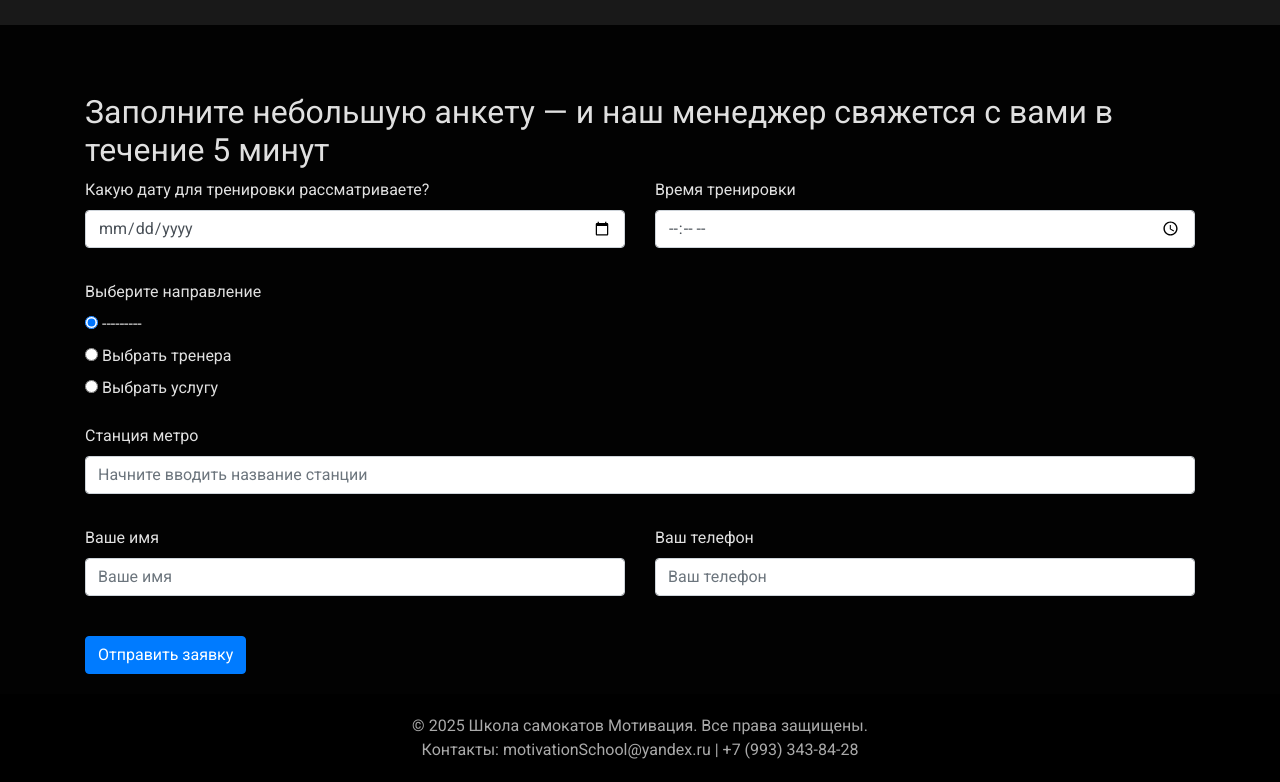
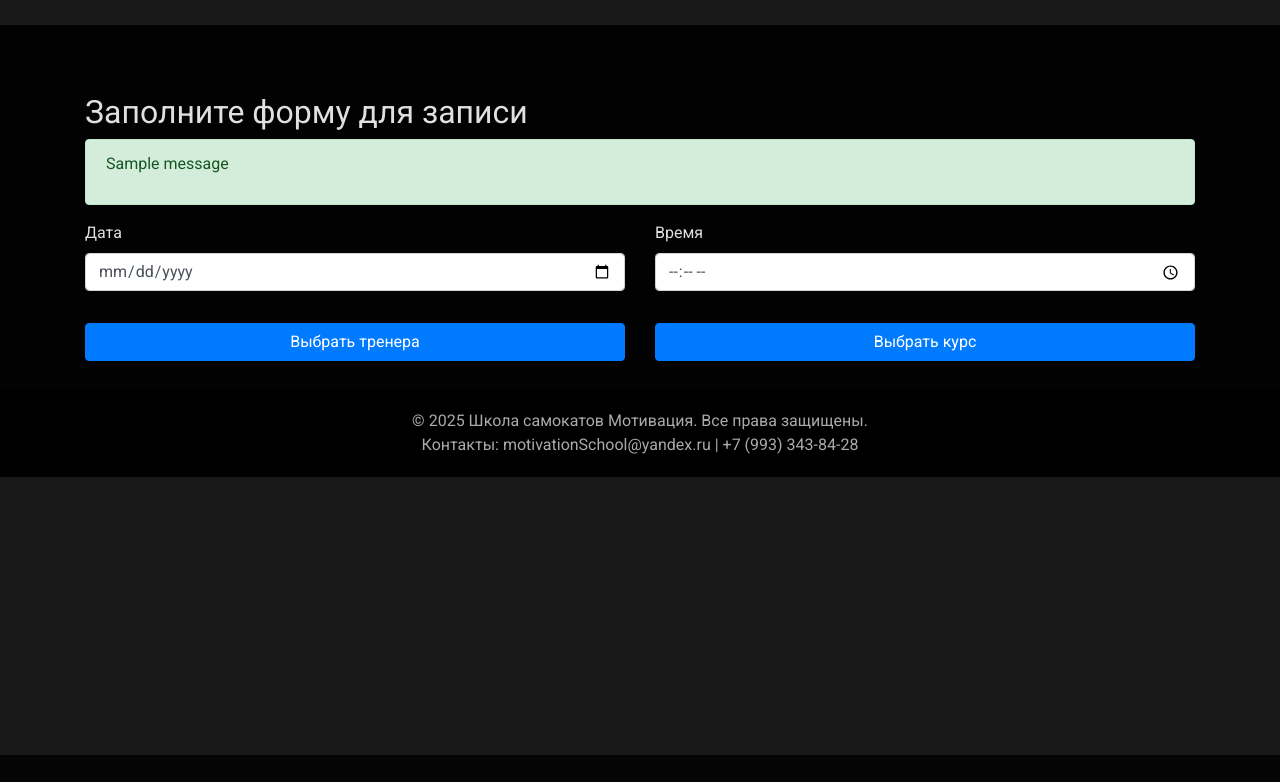
Before and after one commit to Codder0year/scooter_school, a Django app: page /booking/new/ in a window 1280 px wide. Shown: the part 45-827 px from the top of the page. After the commit the page ends 800 px from the top, so only its background shows below. Run offline with Django 5.2, Linux system fonts and the light colour scheme; tables that the repository leaves empty hold one stand-in row (values such as "Sample post"); one stand-in notice (Sample message) is shown; some libraries are stand-ins or nearby versions.

Commit message:
улучшено

```diff
--- a/booking/forms.py
+++ b/booking/forms.py
@@ -1,3 +1,4 @@
+# booking/forms.py
 from django import forms
 from .models import Booking
 
@@ -5,29 +6,28 @@ from .models import Booking
 class BookingForm(forms.ModelForm):
     class Meta:
         model = Booking
-        fields = ['date', 'time', 'direction', 'trainer', 'service', 'metro', 'name', 'phone']
+        fields = ['date', 'time', 'trainer', 'course', 'metro', 'name', 'phone']
         widgets = {
             'date': forms.DateInput(attrs={'type': 'date', 'class': 'form-control'}),
             'time': forms.TimeInput(attrs={'type': 'time', 'class': 'form-control'}),
-            'direction': forms.RadioSelect(),
-            'trainer': forms.TextInput(attrs={'class': 'form-control', 'placeholder': 'Выберите тренера'}),
-            'service': forms.TextInput(attrs={'class': 'form-control', 'placeholder': 'Выберите услугу'}),
-            'metro': forms.TextInput(attrs={
-                'class': 'form-control autocomplete',
-                'placeholder': 'Начните вводить название станции'
-            }),
-            'name': forms.TextInput(attrs={'class': 'form-control', 'placeholder': 'Ваше имя'}),
-            'phone': forms.TextInput(attrs={'class': 'form-control', 'placeholder': 'Ваш телефон'}),
+            'trainer': forms.Select(attrs={'class': 'form-control'}),
+            'course': forms.Select(attrs={'class': 'form-control'}),  # заменили service на course
+            'metro': forms.TextInput(attrs={'class': 'form-control'}),
+            'name': forms.TextInput(attrs={'class': 'form-control'}),
+            'phone': forms.TextInput(attrs={'class': 'form-control'}),
         }
 
     def clean(self):
         cleaned_data = super().clean()
-        direction = cleaned_data.get('direction')
         trainer = cleaned_data.get('trainer')
-        service = cleaned_data.get('service')
+        course = cleaned_data.get('course')
 
-        if direction == 'trainer' and not trainer:
-            self.add_error('trainer', 'Укажите, пожалуйста, тренера.')
-        elif direction == 'service' and not service:
-            self.add_error('service', 'Укажите, пожалуйста, услугу.')
-        return cleaned_data
+        if trainer and course:
+            if not trainer.courses.filter(id=course.id).exists():  # проверка на курсы
+                self.add_error('course', 'Этот тренер не предоставляет выбранный курс')
+        elif trainer and not course:
+            self.add_error('course', 'Пожалуйста, выберите курс тренера')
+        elif course and not trainer:
+            self.add_error('trainer', 'Пожалуйста, выберите тренера для курса')
+        else:
+            self.add_error(None, 'Пожалуйста, выберите тренера и курс или курс и тренера')
--- a/booking/models.py
+++ b/booking/models.py
@@ -2,7 +2,7 @@ from django.db import models
 
 CHOICES_DIRECTION = (
     ('trainer', 'Выбрать тренера'),
-    ('service', 'Выбрать услугу'),
+    ('course ', 'Выбрать услугу'),
 )
 
 
@@ -21,7 +21,7 @@ class Booking(models.Model):
     )
 
     # Если выбрана услуга, ссылаемся на модель из приложения courses
-    service = models.ForeignKey(
+    course = models.ForeignKey(
         'courses.Course',
         on_delete=models.SET_NULL,
         blank=True,
--- a/booking/templates/booking/booking_form.html
+++ b/booking/templates/booking/booking_form.html
@@ -4,11 +4,24 @@
 {% block extra_css %}
 <link rel="stylesheet" href="https://code.jquery.com/ui/1.13.2/themes/base/jquery-ui.css">
 <link rel="stylesheet" href="{% static 'booking/css/style_metro.css' %}">
+<style>
+    .hidden { display: none; }
+</style>
 {% endblock %}
 
 {% block content %}
 <div class="container mt-5">
-    <h2>Заполните небольшую анкету — и наш менеджер свяжется с вами в течение 5 минут</h2>
+    <h2>Заполните форму для записи</h2>
+
+    <!-- Если есть сообщения об успешной отправке -->
+    {% if messages %}
+        <div class="alert alert-success">
+            {% for message in messages %}
+                <p>{{ message }}</p>
+            {% endfor %}
+        </div>
+    {% endif %}
+
     <form method="post" novalidate>
         {% csrf_token %}
 
@@ -16,7 +29,7 @@
         <div class="row">
             <div class="col-md-6">
                 <div class="form-group">
-                    <label for="{{ form.date.id_for_label }}">Какую дату для тренировки рассматриваете?</label>
+                    <label for="{{ form.date.id_for_label }}">Дата</label>
                     {{ form.date }}
                     {% for error in form.date.errors %}
                         <div class="text-danger">{{ error }}</div>
@@ -25,7 +38,7 @@
             </div>
             <div class="col-md-6">
                 <div class="form-group">
-                    <label for="{{ form.time.id_for_label }}">Время тренировки</label>
+                    <label for="{{ form.time.id_for_label }}">Время</label>
                     {{ form.time }}
                     {% for error in form.time.errors %}
                         <div class="text-danger">{{ error }}</div>
@@ -34,22 +47,21 @@
             </div>
         </div>
 
-        <!-- Направление -->
-        <div class="row mt-3">
-            <div class="col-md-12">
-                <label>Выберите направление</label>
-                {{ form.direction }}
-                {% for error in form.direction.errors %}
-                    <div class="text-danger">{{ error }}</div>
-                {% endfor %}
+        <!-- Кнопки выбора -->
+        <div class="row mt-3" id="choice-buttons">
+            <div class="col-md-6 mb-2">
+                <button type="button" class="btn btn-primary w-100" id="choose-trainer-btn">Выбрать тренера</button>
+            </div>
+            <div class="col-md-6">
+                <button type="button" class="btn btn-primary w-100" id="choose-course-btn">Выбрать курс</button>
             </div>
         </div>
 
-        <!-- Тренер -->
-        <div class="row mt-3" id="trainer-field" style="display: none;">
+        <!-- Поля выбора тренера и курса -->
+        <div class="row mt-3 hidden" id="trainer-block">
             <div class="col-md-12">
                 <div class="form-group">
-                    <label for="{{ form.trainer.id_for_label }}">Выберите тренера</label>
+                    <label>Тренер</label>
                     {{ form.trainer }}
                     {% for error in form.trainer.errors %}
                         <div class="text-danger">{{ error }}</div>
@@ -58,24 +70,24 @@
             </div>
         </div>
 
-        <!-- Услуга -->
-        <div class="row mt-3" id="service-field" style="display: none;">
+        <div class="row mt-3 hidden" id="course-block">
             <div class="col-md-12">
                 <div class="form-group">
-                    <label for="{{ form.service.id_for_label }}">Выберите услугу</label>
-                    {{ form.service }}
-                    {% for error in form.service.errors %}
+                    <label>Курс</label>
+                    {{ form.course }}
+                    {% for error in form.course.errors %}
                         <div class="text-danger">{{ error }}</div>
                     {% endfor %}
                 </div>
             </div>
         </div>
 
-        <!-- Метро -->
+        <!-- Остальные поля -->
+        <div class="hidden" id="additional-fields">
             <div class="row mt-3">
                 <div class="col-md-12">
                     <div class="form-group">
-                    <label for="{{ form.metro.id_for_label }}">Станция метро</label>
+                        <label>Метро</label>
                         {{ form.metro }}
                         {% for error in form.metro.errors %}
                             <div class="text-danger">{{ error }}</div>
@@ -84,11 +96,10 @@
                 </div>
             </div>
 
-        <!-- Контакты -->
             <div class="row mt-3">
                 <div class="col-md-6">
                     <div class="form-group">
-                    <label for="{{ form.name.id_for_label }}">Ваше имя</label>
+                        <label>Имя</label>
                         {{ form.name }}
                         {% for error in form.name.errors %}
                             <div class="text-danger">{{ error }}</div>
@@ -97,7 +108,7 @@
                 </div>
                 <div class="col-md-6">
                     <div class="form-group">
-                    <label for="{{ form.phone.id_for_label }}">Ваш телефон</label>
+                        <label>Телефон</label>
                         {{ form.phone }}
                         {% for error in form.phone.errors %}
                             <div class="text-danger">{{ error }}</div>
@@ -106,51 +117,90 @@
                 </div>
             </div>
 
-        <!-- Кнопка -->
             <div class="row mt-4">
                 <div class="col-md-12">
-                <button type="submit" class="btn btn-primary">Отправить заявку</button>
+                    <button type="submit" class="btn btn-success w-100">Отправить</button>
+                </div>
             </div>
         </div>
     </form>
 </div>
 {% endblock %}
 
+
 {% block extra_js %}
 <script src="https://code.jquery.com/ui/1.13.2/jquery-ui.min.js"></script>
 <script>
 $(document).ready(function() {
-    // Проверка загрузки jQuery UI
-    if (!$.ui || !$.ui.autocomplete) {
-        console.error('jQuery UI не загружен!');
-        return;
+    let selectedPath = null;  // Переменная для отслеживания выбранного пути (тренер или курс)
+
+    // Ссылки на скрытые блоки для тренера, курса и дополнительных полей
+    const $additionalFields = $('#additional-fields');
+    const $trainerBlock = $('#trainer-block');
+    const $courseBlock = $('#course-block');
+
+    // Обработчик для кнопки "Выбрать тренера"
+    $('#choose-trainer-btn').click(function() {
+        selectedPath = 'trainer';  // Устанавливаем выбранный путь как тренер
+        $('#choice-buttons').hide();  // Скрываем кнопки выбора
+        $trainerBlock.removeClass('hidden').hide().fadeIn(500);  // Показываем блок тренера с анимацией
+        $courseBlock.addClass('hidden');  // Скрываем блок курса
+    });
+
+    // Обработчик для кнопки "Выбрать курс"
+    $('#choose-course-btn').click(function() {
+        selectedPath = 'course';  // Устанавливаем выбранный путь как курс
+        $('#choice-buttons').hide();  // Скрываем кнопки выбора
+        $courseBlock.removeClass('hidden').hide().fadeIn(500);  // Показываем блок курса с анимацией
+        $trainerBlock.addClass('hidden');  // Скрываем блок тренера
+    });
+
+    // Динамическая загрузка курсов для выбранного тренера
+    $('#id_trainer').change(function() {
+        if (selectedPath === 'trainer' && $(this).val()) {
+            // Загружаем курсы для выбранного тренера
+            $.get(`/booking/get-trainer-courses/${$(this).val()}/`, data => {
+                // Очищаем список курсов и добавляем новый
+                $('#id_course').empty().append('<option value="">---------</option>');
+                data.forEach(c => $('#id_course').append(`<option value="${c.id}">${c.name}</option>`));
+                // Показываем блок с курсами, если они есть
+                $courseBlock.removeClass('hidden').hide().fadeIn(500);
+            });
         }
+    });
 
-    // Загрузка станций метро
-    fetch("{% static 'metro_stations.json' %}")
-        .then(response => {
-            if (!response.ok) throw new Error('Ошибка загрузки: ' + response.status);
-            return response.json();
-        })
-        .then(data => {
-            console.log('Успешно загружено станций:', data.length);
-            $("#id_metro").autocomplete({
-                source: data,
-                minLength: 2,
-                delay: 300
+    // Динамическая загрузка тренеров для выбранного курса
+    $('#id_course').change(function() {
+        if (selectedPath === 'course' && $(this).val()) {
+            // Загружаем тренеров для выбранного курса
+            $.get(`/booking/get-course-trainers/${$(this).val()}/`, data => {
+                // Очищаем список тренеров и добавляем новый
+                $('#id_trainer').empty().append('<option value="">---------</option>');
+                data.forEach(t => $('#id_trainer').append(`<option value="${t.id}">${t.name}</option>`));
+                // Показываем блок с тренерами, если они есть
+                $trainerBlock.removeClass('hidden').hide().fadeIn(500);
             });
-        })
-        .catch(error => console.error('Ошибка:', error));
+        }
+    });
 
-    // Управление видимостью полей
-    const updateFieldsVisibility = () => {
-        const selected = $("input[name='direction']:checked").val();
-        $("#trainer-field").toggle(selected === 'trainer');
-        $("#service-field").toggle(selected === 'service');
-    };
+    // Показываем дополнительные поля, когда оба выбора (тренер и курс) сделаны
+    $('body').on('change', '#id_course, #id_trainer', function() {
+        if (
+            (selectedPath === 'trainer' && $('#id_course').val()) ||  // Если выбран тренер и курс
+            (selectedPath === 'course' && $('#id_trainer').val())     // Если выбран курс и тренер
+        ) {
+            // Показываем дополнительные поля
+            $additionalFields.removeClass('hidden').hide().fadeIn(500);
+        }
+    });
 
-    $("input[name='direction']").on('change', updateFieldsVisibility);
-    updateFieldsVisibility();
+    // Автозаполнение для поля "Метро"
+    $('#id_metro').autocomplete({
+        source: "{% static 'metro_stations.json' %}",  // Источник данных для автозаполнения
+        minLength: 2,  // Минимальная длина ввода
+        delay: 300     // Задержка перед отправкой запроса
     });
+});
+
 </script>
 {% endblock %}
--- /dev/null
+++ b/booking/templates/booking/success.html
@@ -0,0 +1,6 @@
+{% extends 'base.html' %}
+{% load static %}
+{% block content %}
+    <h1>Спасибо за ваше бронирование!</h1>
+    <p>Мы свяжемся с вами в ближайшее время.</p>
+{% endblock %}
--- a/booking/urls.py
+++ b/booking/urls.py
@@ -1,4 +1,6 @@
 from django.urls import path
+
+from . import views
 from .views import BookingCreateView
 from django.views.generic import TemplateView
 
@@ -6,5 +8,7 @@ app_name = 'booking'
 
 urlpatterns = [
     path('new/', BookingCreateView.as_view(), name='booking_new'),
-    path('success/', TemplateView.as_view(template_name='booking/success.html'), name='booking_success'),
+    path('booking/success/', views.BookingSuccessView.as_view(), name='booking_success'),
+    path('get-trainer-courses/<int:trainer_id>/', views.get_trainer_courses, name='get_trainer_courses'),
+    path('get-course-trainers/<int:course_id>/', views.get_course_trainers, name='get_course_trainers'),
 ]
--- a/booking/views.py
+++ b/booking/views.py
@@ -1,9 +1,15 @@
 import requests
 from django.conf import settings
+from django.http import JsonResponse
 from django.shortcuts import render, redirect
 from django.views import View
 from django.contrib import messages
+from django.views.generic import TemplateView
+
+from courses.models import Course
+from trainers.models import Trainer
 from .forms import BookingForm
+
 
 class BookingCreateView(View):
     template_name = 'booking/booking_form.html'
@@ -20,20 +26,20 @@ class BookingCreateView(View):
             # Отправка уведомления в Telegram
             self.send_telegram_notification(booking)
 
-            messages.success(request, "Спасибо за обращение, ожидайте звонка!")
-            return redirect('booking:booking_success')
+            messages.success(request, "Спасибо за обращение, ожидайте звонка!")  # Это сообщение
+            return redirect('booking:booking_success')  # Можно редиректить на страницу успеха
         return render(request, self.template_name, {'form': form})
 
     def send_telegram_notification(self, booking):
         token = settings.TELEGRAM_BOT_TOKEN  # Добавьте в settings.py
-        chat_id = settings.TELEGRAM_CHAT_ID   # Добавьте в settings.py
+        chat_id = settings.TELEGRAM_CHAT_ID  # Добавьте в settings.py
         message = (
             f"Новая запись:\n"
             f"Дата: {booking.date}\n"
             f"Время: {booking.time}\n"
             f"Направление: {booking.get_direction_display()}\n"
             f"Тренер: {booking.trainer or 'N/A'}\n"
-            f"Услуга: {booking.service or 'N/A'}\n"
+            f"Услуга: {booking.course or 'N/A'}\n"
             f"Метро: {booking.metro}\n"
             f"Имя: {booking.name}\n"
             f"Телефон: {booking.phone}"
@@ -48,3 +54,27 @@ class BookingCreateView(View):
         except Exception as e:
             # Логирование ошибки отправки уведомления
             print(f"Ошибка отправки Telegram уведомления: {e}")
+
+
+def get_trainer_courses(request, trainer_id):
+    try:
+        trainer = Trainer.objects.get(id=trainer_id)
+        courses = trainer.courses.all()  # заменили services на courses
+        data = [{'id': c.id, 'name': c.title} for c in courses]
+        return JsonResponse(data, safe=False)
+    except Trainer.DoesNotExist:
+        return JsonResponse([], safe=False)
+
+
+def get_course_trainers(request, course_id):
+    try:
+        course = Course.objects.get(id=course_id)
+        trainers = course.trainers.all()  # заменили trainers на courses
+        data = [{'id': t.id, 'name': t.name} for t in trainers]
+        return JsonResponse(data, safe=False)
+    except Course.DoesNotExist:
+        return JsonResponse([], safe=False)
+
+
+class BookingSuccessView(TemplateView):
+    template_name = 'booking/success.html'
--- a/courses/models.py
+++ b/courses/models.py
@@ -10,6 +10,7 @@ class Course(models.Model):
     time = models.CharField(max_length=100, verbose_name='Время')
     price = models.DecimalField(max_digits=10, decimal_places=2, verbose_name='Цена')
     suitable_for = models.CharField(max_length=200, blank=True, null=True, verbose_name='Для кого подходит')
+    trainers = models.ManyToManyField('trainers.Trainer', related_name='courses_list', blank=True)
 
     def __str__(self):
         return self.title
--- a/trainers/models.py
+++ b/trainers/models.py
@@ -6,7 +6,7 @@ class Trainer(models.Model):
     name = models.CharField(max_length=100)
     bio = models.TextField()
     photo = models.ImageField(upload_to='trainers_photos/')
-    courses = models.ManyToManyField(Course, related_name='trainers', blank=True)
+    courses = models.ManyToManyField('courses.Course', related_name='trainers_list', blank=True)
 
     def __str__(self):
         return self.name
```
Also changed, not shown: booking/migrations/0002_rename_service_booking_course.py (added), courses/migrations/0006_course_trainers.py (added), courses/migrations/0007_alter_course_trainers.py (added), trainers/migrations/0002_alter_trainer_courses.py (added), trainers/migrations/0003_alter_trainer_courses.py (added), 1 other file. Lines whose indentation alone changed are shown as unchanged.
